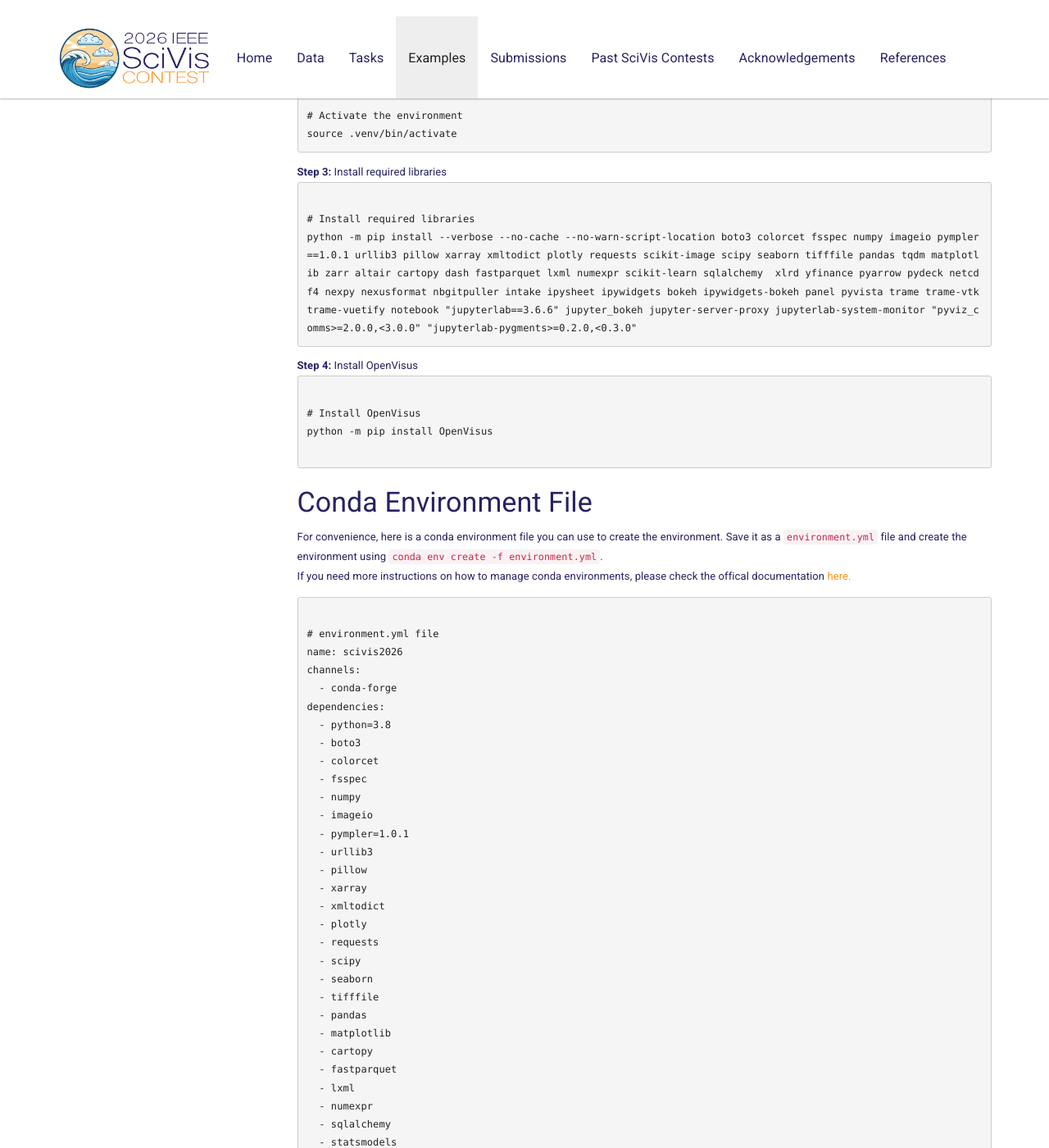
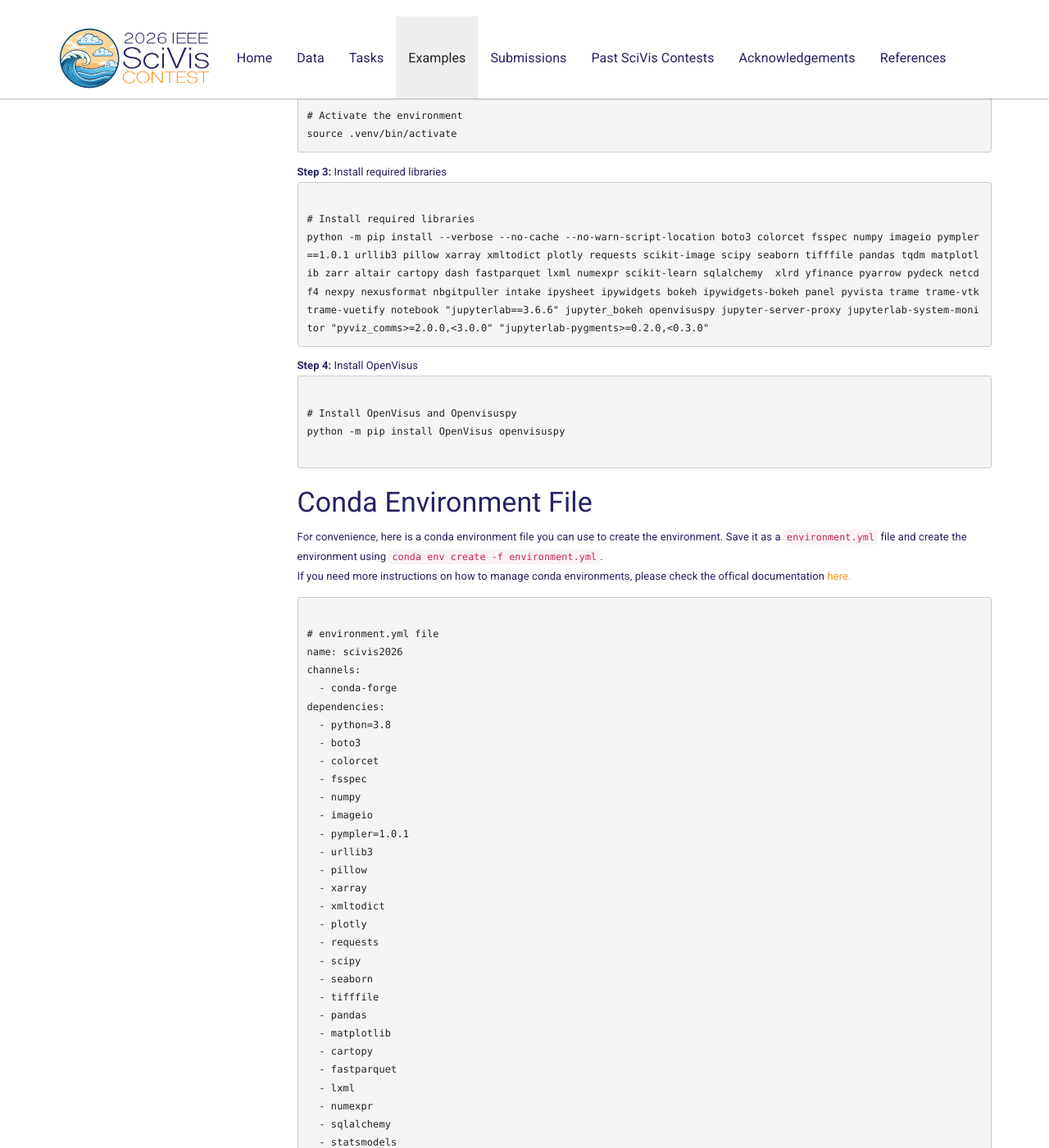
Before and after one commit to sciviscontest2026/sciviscontest2026.github.io, a Jekyll site: the page built from pages/examples.md, in a window 1280 px wide and 1400 px high, scrolled down 451 px. Shown: the whole window at 82% size. Built offline with Jekyll 4.4.1, drawn with Linux system fonts in a browser that asks for light colours; some of the changed text lies outside the part shown.

Commit message:
fix links in examples n install libs

```diff
--- a/pages/examples.md
+++ b/pages/examples.md
@@ -44,12 +44,12 @@
 <strong>Step 3:</strong> Install required libraries
 <pre><code class="language-bash">
 # Install required libraries
-python -m pip install --verbose --no-cache --no-warn-script-location boto3 colorcet fsspec numpy imageio pympler==1.0.1 urllib3 pillow xarray xmltodict plotly requests scikit-image scipy seaborn tifffile pandas tqdm matplotlib zarr altair cartopy dash fastparquet lxml numexpr scikit-learn sqlalchemy  xlrd yfinance pyarrow pydeck netcdf4 nexpy nexusformat nbgitpuller intake ipysheet ipywidgets bokeh ipywidgets-bokeh panel pyvista trame trame-vtk trame-vuetify notebook "jupyterlab==3.6.6" jupyter_bokeh jupyter-server-proxy jupyterlab-system-monitor "pyviz_comms>=2.0.0,<3.0.0" "jupyterlab-pygments>=0.2.0,<0.3.0"
+python -m pip install --verbose --no-cache --no-warn-script-location boto3 colorcet fsspec numpy imageio pympler==1.0.1 urllib3 pillow xarray xmltodict plotly requests scikit-image scipy seaborn tifffile pandas tqdm matplotlib zarr altair cartopy dash fastparquet lxml numexpr scikit-learn sqlalchemy  xlrd yfinance pyarrow pydeck netcdf4 nexpy nexusformat nbgitpuller intake ipysheet ipywidgets bokeh ipywidgets-bokeh panel pyvista trame trame-vtk trame-vuetify notebook "jupyterlab==3.6.6" jupyter_bokeh openvisuspy jupyter-server-proxy jupyterlab-system-monitor "pyviz_comms>=2.0.0,<3.0.0" "jupyterlab-pygments>=0.2.0,<0.3.0"
 </code></pre>
 <strong>Step 4:</strong> Install OpenVisus
 <pre> <code class="language-bash">
-# Install OpenVisus
-python -m pip install OpenVisus
+# Install OpenVisus and Openvisuspy
+python -m pip install OpenVisus openvisuspy
  </code></pre>
 
                 <h3>Conda Environment File</h3>
@@ -89,6 +89,7 @@
   - ipysheet
   - ipywidgets
   - bokeh
+  - openvisuspy
   - ipywidgets-bokeh
   - panel
   - notebook
```
Also changed, not shown: other parts of pages/examples.md (+2 -2 lines).
